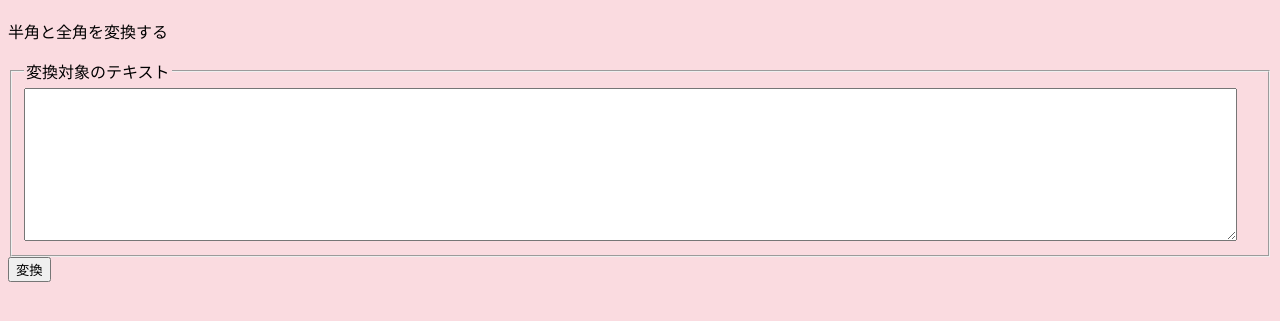
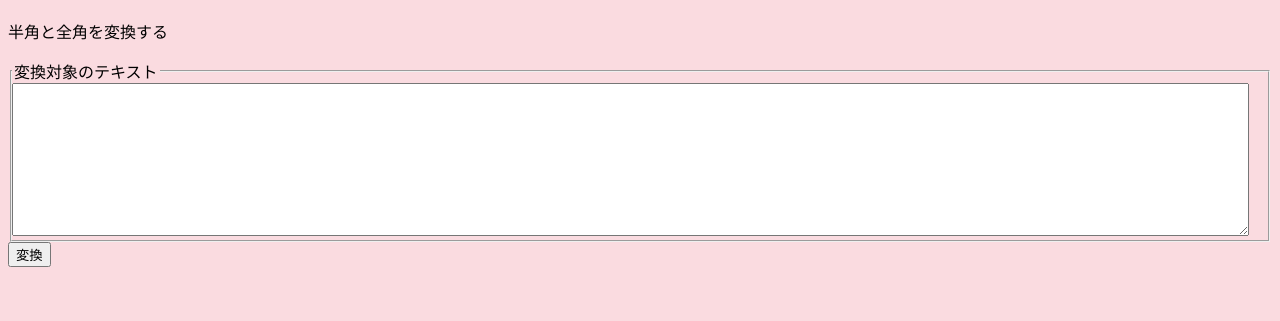
Before and after one commit to nec0cean/zen-han-pon, a plain HTML site: page index.html in a window 1280 px wide. Shown: the part 61-382 px from the top of the page. Drawn offline with Linux system fonts and the light colour scheme.

Commit message:
枠線との距離を修正。とりあえず。

```diff
--- a/css/style.css
+++ b/css/style.css
@@ -7,3 +7,7 @@ fieldset textarea {
   height: 11em;
   line-height: 1.5em;
 }
+
+fieldset {
+  padding: 0%;
+}
```
